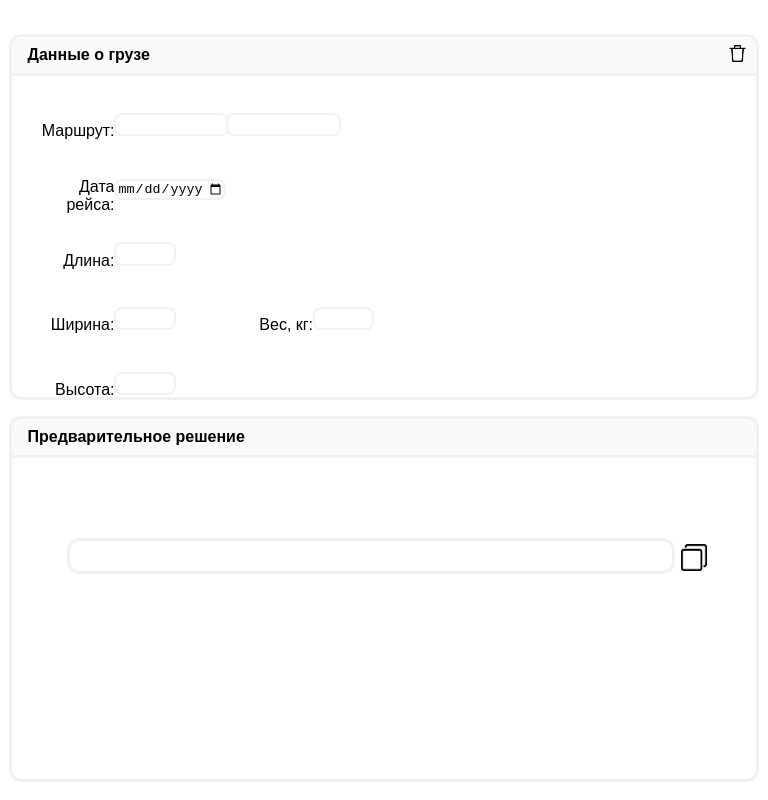
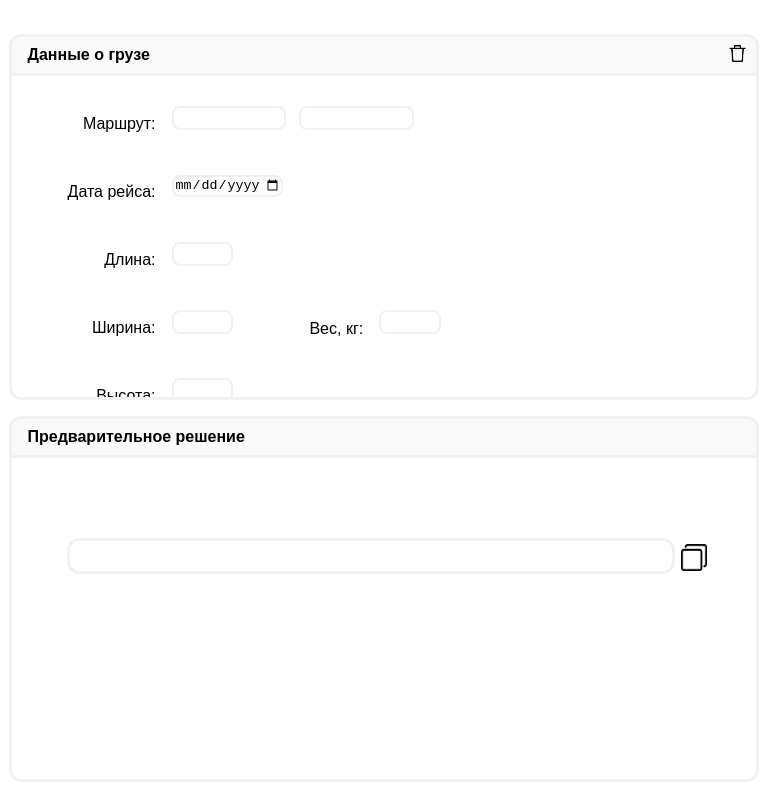
Before and after one commit to Air1ines/Air1ines.github.io, a plain HTML site: page index.html in a window 768 px wide. Drawn offline with Linux system fonts and the light colour scheme.

Commit message:
Add files via upload

```diff
--- a/styles.css
+++ b/styles.css
@@ -1,11 +1,23 @@
-@media (min-width: 700px) and (max-width: 950px){
+@media (min-width: 700px) and (max-width: 900px){
+  #parent{
+    font-size: 12pt;
+  }
+
+  .heighText{
+    width: 8em;
+  }
+
+  .form{
+    gap: 1em 1em
+
+  }
   .main{
     height: 100%;
     overflow: auto;
   }
 }
 
-@media (min-width: 950px){
+@media (min-width: 900px){
   #parent{
     font-size: 12pt;
   }
```
